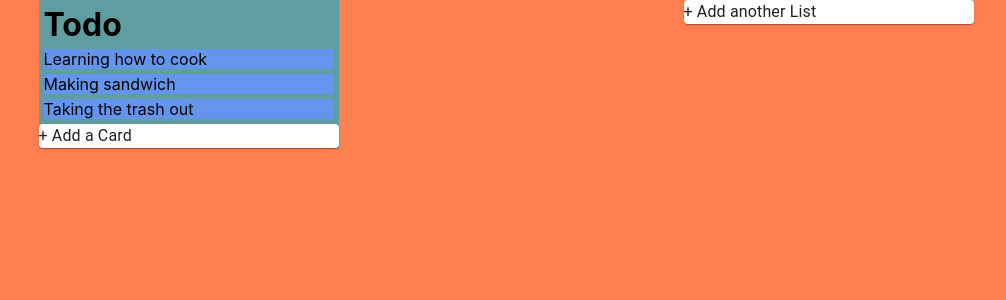
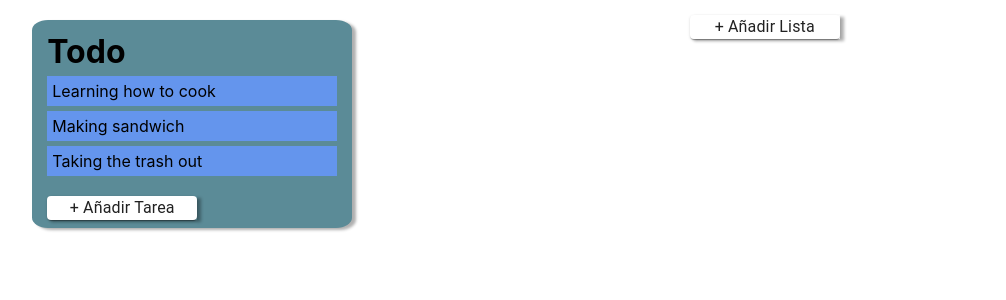
Before and after one commit to creativa-nk/Reto3, a React (Create React App) app: page / in a window 1280 px wide. Shown: the top 300 px of the page, without its empty margins (134-1140 px from the left). Built offline with nearby package versions, Linux system fonts and the light colour scheme.

Commit message:
+className y CSS

```diff
--- a/src/App.css
+++ b/src/App.css
@@ -1,5 +1,16 @@
+.encabezado{
+    background-color: rgb(58, 103, 114);
+    color: white;
+    font-family: 'Gill Sans', 'Gill Sans MT', Calibri, 'Trebuchet MS', sans-serif;
+    text-align: center;
+    text-shadow: rgba(0, 0, 0, 0.315) 4px 2px 3px ;
+    height: 75px;
+    font-size: 1.5rem;
+}
+
+
 body{
-    background-color: coral;
+
 }
 
 .App{
@@ -9,9 +20,14 @@ body{
 }
 
 .lista{
-    background-color: cadetblue;
-    height: auto;
+    margin-top: 20px;
+    background-color:rgb(91, 139, 151);
     width: 300px;
+    height:auto;
+    padding: 7px 10px 8px;
+    border-radius: 5%;
+    display:flex;
+    box-shadow:4px 2px 3px rgba(0, 0, 0, 0.315);
 }
 
 .tituloLista{
@@ -21,14 +37,15 @@ body{
 .tarea{
     background-color: cornflowerblue;
     height: auto;
-    width: 290px;
+    width:280px;
+    padding: 5px;
     margin:5px ;
 }
 
 .inputConteiner{
     background-color:;
     height: auto;
-    width: 290px;
+    width: 200px;
 }
 
 /* .inputConteiner:hover{
@@ -36,6 +53,17 @@ body{
 }
  */
 .inputCard{
+    margin-top:15px ;
+    margin-left:5px ;
     width: 290px;
     height: auto;
 }
+
+.btnAdd{
+    margin-top:15px ;
+    margin-left:5px ;
+    width: 150px;
+    text-align: center;
+    box-shadow:4px 2px 3px rgba(0, 0, 0, 0.315);
+    cursor: pointer;
+}
--- a/src/components/InputCard.js
+++ b/src/components/InputCard.js
@@ -25,12 +25,13 @@ export default function InputCard({setOpen,listId,type}){
     return(
         <div>
              <div>
-                 <Paper>
-                <InputBase className='inputCard'
+                 <Paper className='inputCard'>
+                <InputBase
                    multiline
+                   autoFocus
                    placeholder={
                        type === 'card'
-                       ?'Añade descripcion de la tarea'
+                       ?'Descripción de la tarea'
                        :'Añade nombre de lista'
                     }
                    value={title}
@@ -38,8 +39,8 @@ export default function InputCard({setOpen,listId,type}){
                  </Paper>
               </div>
               <div>
-                    <Button onClick={handleBtnConfirm} >
-                      {type === 'card' ? 'Add Card' : 'Add List'}
+                    <Button  onClick={handleBtnConfirm} >
+                      {type === 'card' ? 'Añadir Tarea' : 'Añadir Lista'}
                     </Button>
                   <Button onClick={()=>setOpen(false)}>x</Button>
               </div>
--- a/src/components/InputContainer.js
+++ b/src/components/InputContainer.js
@@ -10,12 +10,12 @@ export default function InputContainer({ listId, type }) {
       <Collapse in={open}>
         <InputCard setOpen={setOpen} listId={listId} type={type} />
       </Collapse>
-      <Collapse in={!open}>
+      <Collapse in={!open} className='btnAdd'>
         <Paper
            onClick={() => setOpen(!open)}
         >
-          <Typography>
-            {type === 'card' ? '+ Add a Card' : '+ Add another List'}
+          <Typography >
+            {type === 'card' ? '+ Añadir Tarea' : '+ Añadir Lista'}
           </Typography>
         </Paper>
       </Collapse>
```
